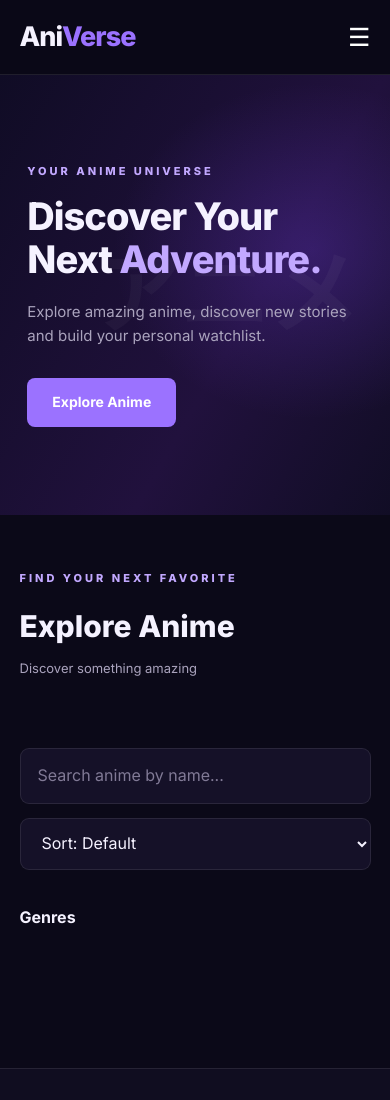
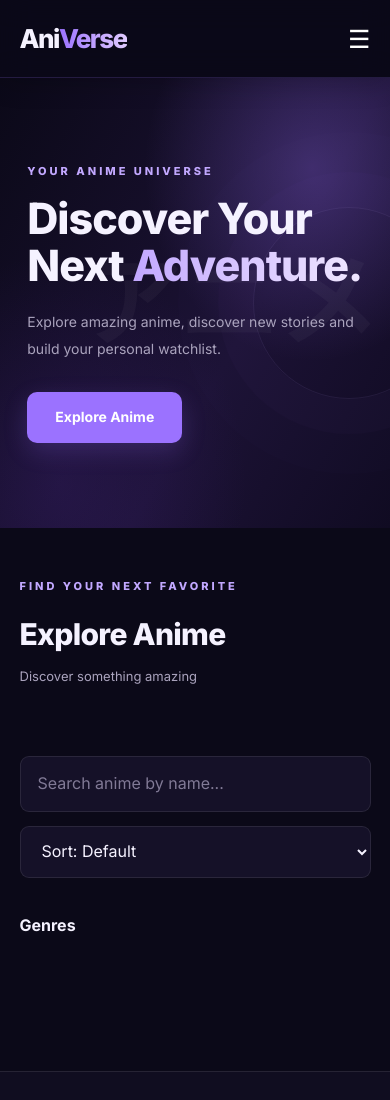
Before and after one commit to himonbaruah-prog/anime-website, a plain HTML site: page Index.html in a window 390 px wide. Shown: the top 1100 px of the page. Drawn offline with Linux system fonts and the light colour scheme.

Commit message:
Update style.css

```diff
--- a/style.css
+++ b/style.css
@@ -892,3 +892,201 @@ h1, h2, h3, h4, p, a, span, label {
     color: var(--muted);
     font-size: 12px;
 }
+
+/* =================================
+   AniVerse - Premium Homepage Update
+================================= */
+
+/* Premium Header */
+.site-header {
+    min-height: 78px;
+    padding: 15px 7%;
+    background: rgba(11, 9, 24, 0.96);
+    border-bottom: 1px solid rgba(155, 114, 255, 0.18);
+    box-shadow: 0 5px 25px rgba(0, 0, 0, 0.18);
+}
+
+.logo {
+    font-size: 30px;
+    letter-spacing: -1.5px;
+}
+
+.logo span {
+    background: linear-gradient(90deg, #9b72ff, #e0caff);
+    -webkit-background-clip: text;
+    background-clip: text;
+    color: transparent !important;
+}
+
+.main-nav a {
+    position: relative;
+    transition: color 0.3s ease;
+}
+
+.main-nav a::after {
+    content: "";
+    position: absolute;
+    left: 0;
+    bottom: -8px;
+    width: 0;
+    height: 2px;
+    background: var(--primary);
+    transition: width 0.3s ease;
+}
+
+.main-nav a:hover::after {
+    width: 100%;
+}
+
+/* Premium Search Bar */
+.top-search {
+    padding-top: 15px;
+    padding-bottom: 15px;
+    background: rgba(21, 17, 40, 0.97);
+    backdrop-filter: blur(15px);
+}
+
+.top-search input,
+.top-search select {
+    min-height: 46px;
+    border-radius: 10px;
+    transition: border-color 0.3s, box-shadow 0.3s;
+}
+
+.top-search input:focus,
+.top-search select:focus {
+    border-color: var(--primary);
+    box-shadow: 0 0 0 3px rgba(155, 114, 255, 0.13);
+}
+
+/* Premium Hero Section */
+.hero {
+    min-height: 560px;
+    padding: 100px 8%;
+    background:
+        radial-gradient(ellipse at 80% 20%, rgba(155, 114, 255, 0.28), transparent 38%),
+        radial-gradient(ellipse at 15% 90%, rgba(74, 39, 140, 0.25), transparent 40%),
+        linear-gradient(120deg, #0b0918, #1c1235 60%, #100b22);
+}
+
+.hero::before {
+    content: "";
+    position: absolute;
+    width: 330px;
+    height: 330px;
+    right: 12%;
+    top: 50%;
+    transform: translateY(-50%);
+    border: 1px solid rgba(194, 168, 255, 0.18);
+    border-radius: 50%;
+    box-shadow:
+        0 0 0 35px rgba(155, 114, 255, 0.035),
+        0 0 0 75px rgba(155, 114, 255, 0.025);
+    pointer-events: none;
+}
+
+.hero h1 {
+    max-width: 650px;
+    font-size: clamp(42px, 6vw, 70px);
+    line-height: 1.1;
+}
+
+.hero h1 span {
+    background: linear-gradient(90deg, #c2a8ff, #f0e7ff);
+    -webkit-background-clip: text;
+    background-clip: text;
+    color: transparent !important;
+}
+
+.hero-content > p:not(.eyebrow) {
+    font-size: 16px;
+    line-height: 1.9;
+}
+
+/* Premium Buttons */
+.hero-button {
+    border-radius: 10px;
+    padding: 14px 28px;
+    box-shadow: 0 8px 25px rgba(155, 114, 255, 0.2);
+}
+
+/* Section Improvements */
+.trending-section,
+.new-releases-section,
+.upcoming-section,
+.explore-section,
+.watchlist-section {
+    padding-top: 75px;
+    padding-bottom: 75px;
+}
+
+.section-heading h2 {
+    letter-spacing: -0.7px;
+}
+
+/* Anime Card Improvements */
+.anime-card {
+    border-radius: 14px;
+    background: linear-gradient(145deg, #19132e, #110e20);
+    transition: transform 0.3s ease, box-shadow 0.3s ease,
+                border-color 0.3s ease;
+}
+
+.anime-card:hover {
+    transform: translateY(-8px);
+    border-color: rgba(194, 168, 255, 0.65);
+    box-shadow: 0 15px 35px rgba(0, 0, 0, 0.35);
+}
+
+.anime-poster img {
+    transition: transform 0.45s ease;
+}
+
+.anime-card:hover .anime-poster img {
+    transform: scale(1.07);
+}
+
+/* Mobile Improvements */
+@media (max-width: 700px) {
+    .site-header {
+        padding: 13px 5%;
+    }
+
+    .logo {
+        font-size: 26px;
+    }
+
+    .hero {
+        min-height: 450px;
+        padding: 75px 7%;
+    }
+
+    .hero::before {
+        width: 190px;
+        height: 190px;
+        right: -55px;
+        opacity: 0.5;
+    }
+
+    .hero::after {
+        right: 3%;
+        font-size: 100px;
+    }
+
+    .hero h1 {
+        font-size: 43px;
+    }
+
+    .hero-content > p:not(.eyebrow) {
+        font-size: 14px;
+    }
+
+    .trending-section,
+    .new-releases-section,
+    .upcoming-section,
+    .explore-section,
+    .watchlist-section {
+        padding-top: 50px;
+        padding-bottom: 50px;
+    }
+}
```
